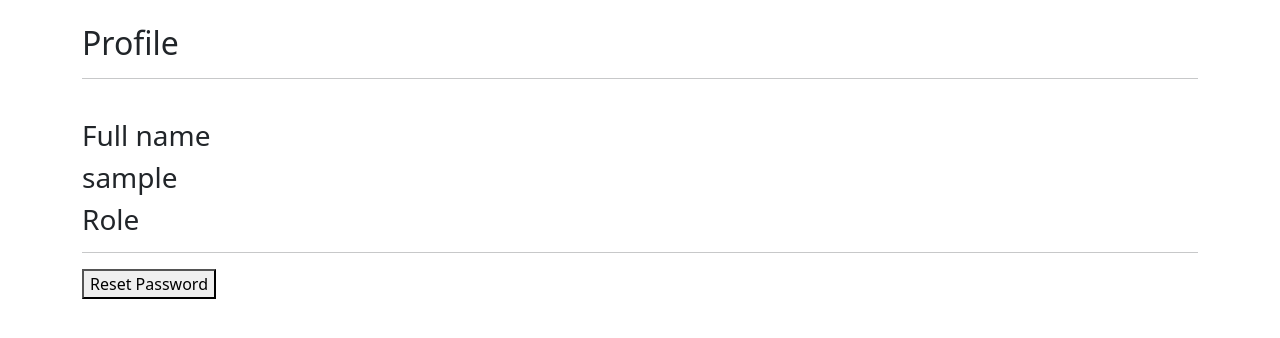
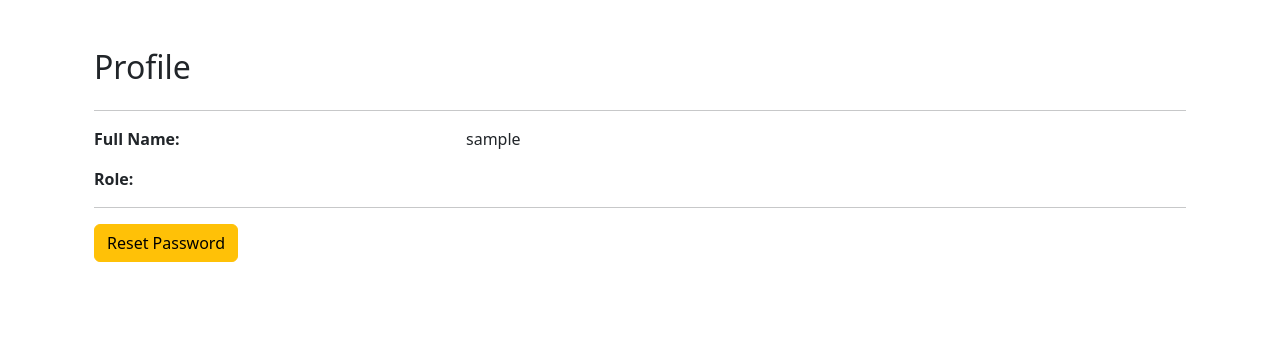
Before and after one commit to sakc-c/Hisaab_Project, a Django app: page /profile/ in a window 1280 px wide. Shown: the part 56-394 px from the top of the page. Run offline with Django 5.2, Linux system fonts and the light colour scheme; the visitor is signed in with stand-in values (Sample User, id 1).

Commit message:
Styled Profile Page

```diff
--- a/hisaab/templates/hisaab/profile.html
+++ b/hisaab/templates/hisaab/profile.html
@@ -1,16 +1,23 @@
 {% extends 'hisaab/base.html' %}
 {% block content %}
-<h2>Profile</h2>
-<hr><br>
-<h3>Full name</h3>
-<h3>{{ user.username }}</h3>
-<h3>Role</h3>
-<h3>
-    {% if user.groups.all %}
-        {{ user.groups.all|join:", " }}
-    {% endif %}
-</h3>
-<hr>
-<a href="{% url 'password_change' %}"><button >Reset Password</button></a>
-
+<div class="container my-5">
+    <h2 class="mb-4">Profile</h2>
+    <hr>
+    <div class="row mb-3">
+        <div class="col-md-4"><strong>Full Name:</strong></div>
+        <div class="col-md-8">{{ user.username }}</div>
+    </div>
+    <div class="row mb-3">
+        <div class="col-md-4"><strong>Role:</strong></div>
+        <div class="col-md-8">
+            {% if user.groups.all %}
+                {{ user.groups.all|join:", " }}
+            {% endif %}
+        </div>
+    </div>
+    <hr>
+    <a href="{% url 'password_change' %}">
+        <button class="btn btn-warning">Reset Password</button>
+    </a>
+</div>
 {% endblock %}
```
